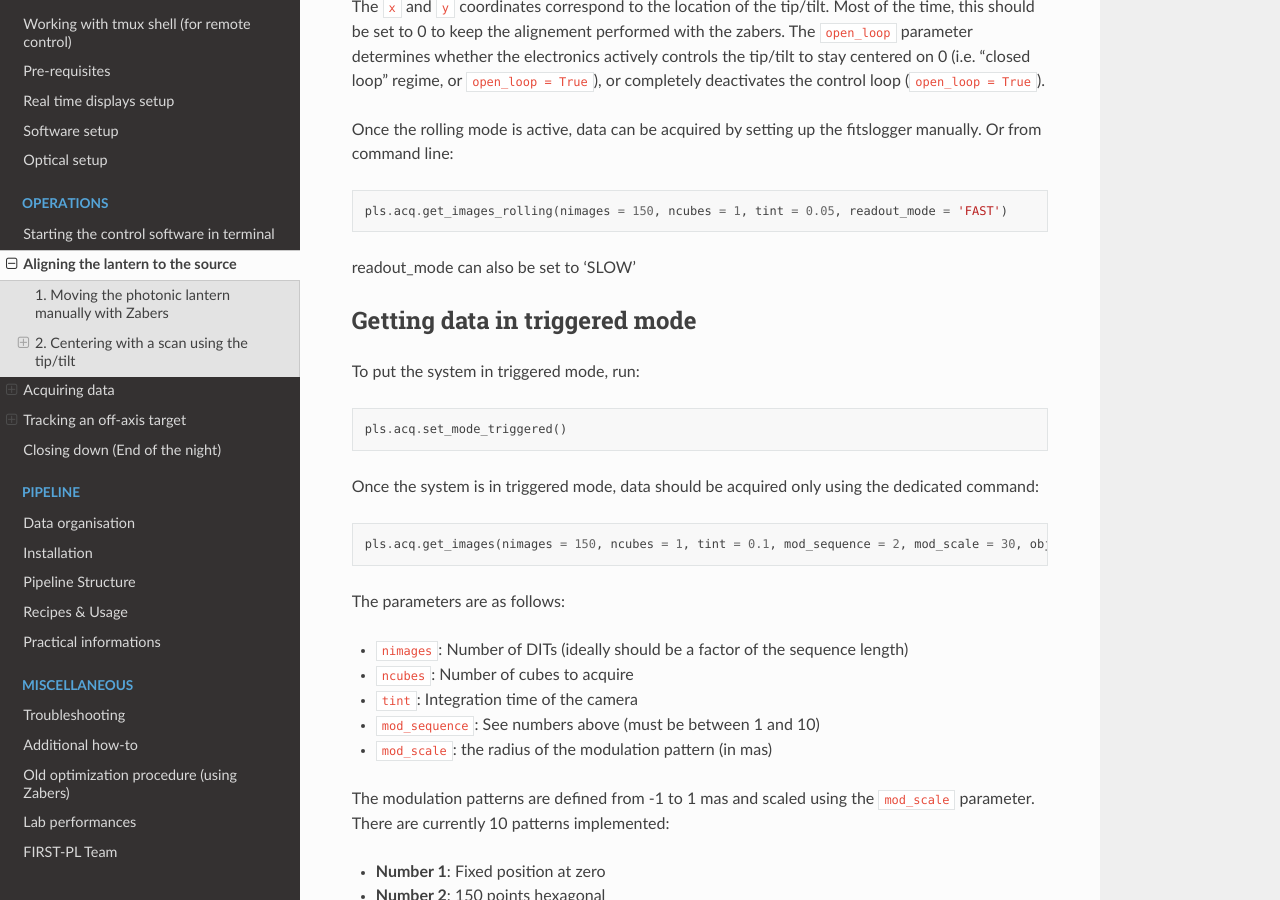
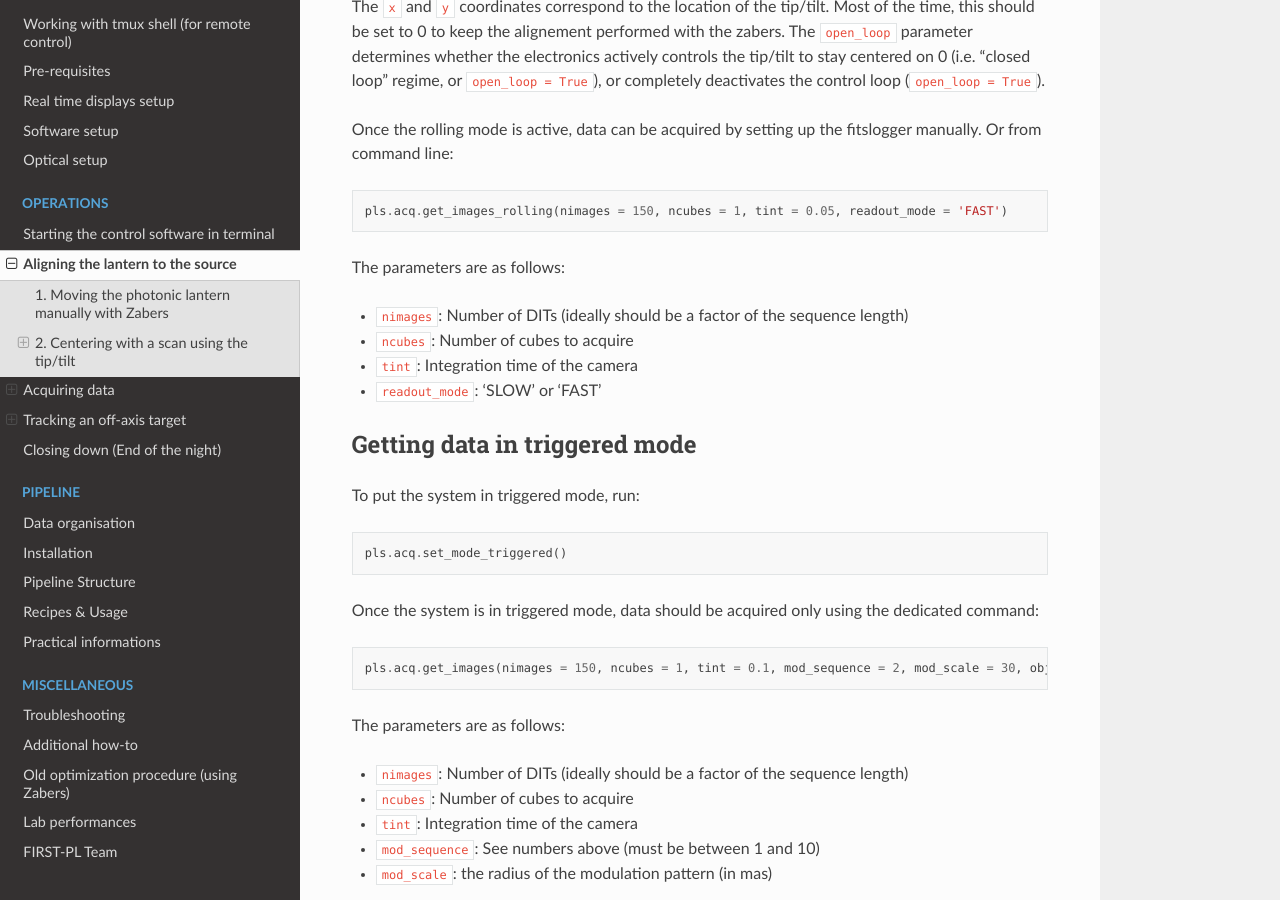
Before and after one commit to scexao-org/first_control, a Sphinx documentation site: the page built from source/operation_acquiring.md, in a window 1280 px wide and 900 px high, scrolled down 2458 px. Built offline with Sphinx 7.4.7 and the Read the Docs theme 3.1.0, drawn with Linux system fonts in a browser that asks for light colours.

Commit message:
add parameters

````diff
--- a/source/operation_acquiring.md
+++ b/source/operation_acquiring.md
@@ -90,7 +90,11 @@ Once the rolling mode is active, data can be acquired by setting up the fitslogg
 ```
 pls.acq.get_images_rolling(nimages = 150, ncubes = 1, tint = 0.05, readout_mode = 'FAST')
 ```
-readout_mode can also be set to 'SLOW'
+The parameters are as follows:
+- `nimages`: Number of DITs (ideally should be a factor of the sequence length)
+- `ncubes`: Number of cubes to acquire
+- `tint`: Integration time of the camera
+- `readout_mode`: 'SLOW' or 'FAST'
 
 
 ## Getting data in triggered mode
````
